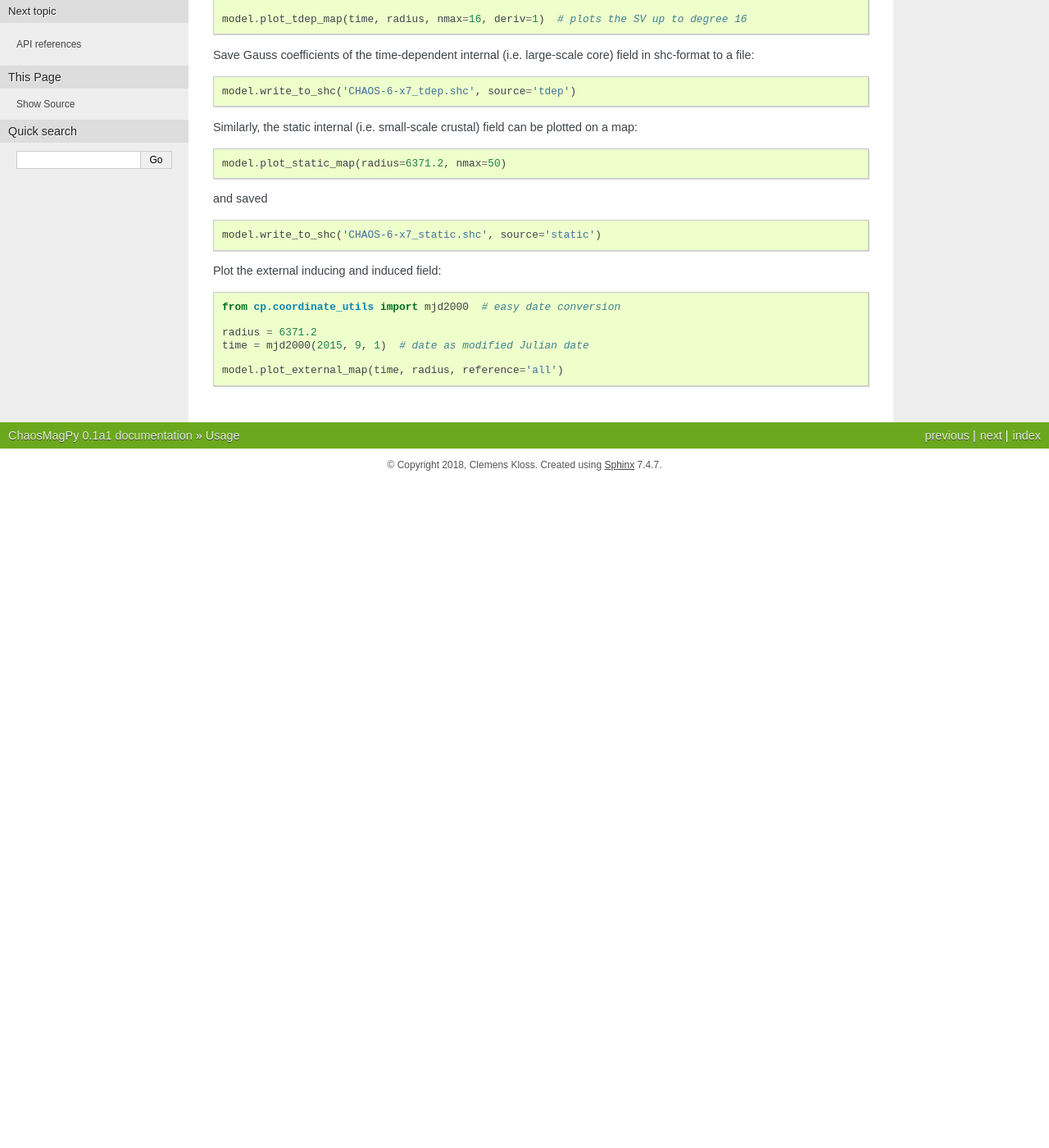
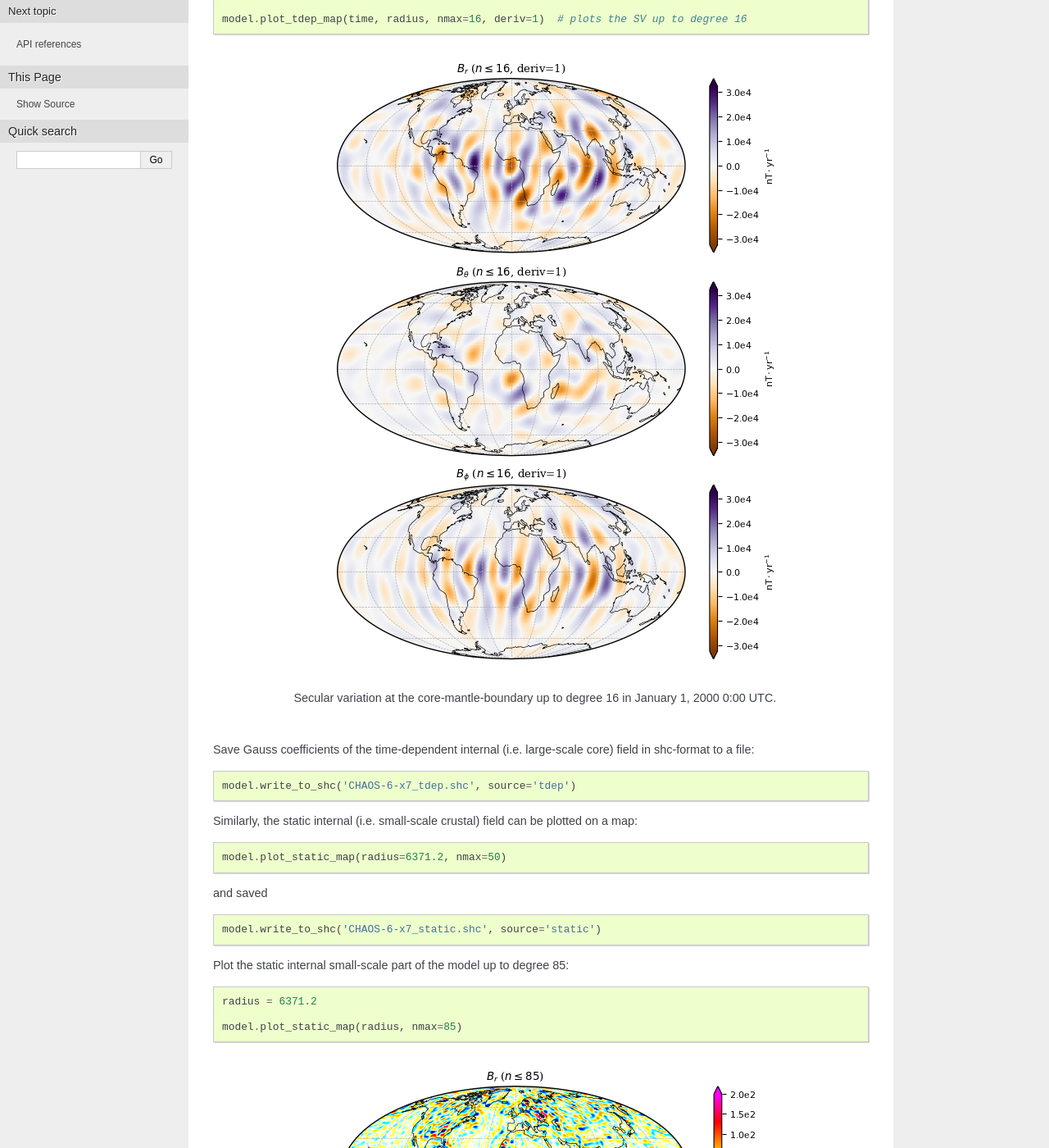
Before and after one commit to ancklo/ChaosMagPy, a Sphinx documentation site: the page built from docs/source/usage.rst, in a window 1280 px wide and 1400 px high, scrolled down 270 px. Shown: the whole window at 82% size. Built offline with Sphinx 7.4.7, drawn with Linux system fonts in a browser that asks for light colours; before the commit the page ends 900 px from its top, so only the background shows below that; some of the changed text lies outside the part shown.

Commit message:
Included two images in the usage section.

```diff
--- a/docs/source/usage.rst
+++ b/docs/source/usage.rst
@@ -14,6 +14,12 @@ CHAOS model mat-file, e.g. "CHAOS-6-x7.mat" in the current working directory:
    time = 0.0  # mjd2000, here Jan 1, 2000 0:00 UTC
 
    model.plot_tdep_map(time, radius, nmax=16, deriv=1)  # plots the SV up to degree 16
+
+.. figure:: images/plot_tdep_map.png
+   :align: center
+
+   Secular variation at the core-mantle-boundary up to degree 16 in
+   January 1, 2000 0:00 UTC.
 
 Save Gauss coefficients of the time-dependent internal (i.e. large-scale core)
 field in shc-format to a file:
@@ -35,13 +41,15 @@ and saved
 
    model.write_to_shc('CHAOS-6-x7_static.shc', source='static')
 
-Plot the external inducing and induced field:
+Plot the static internal small-scale part of the model up to degree 85:
 
 .. code-block:: python
 
-   from cp.coordinate_utils import mjd2000  # easy date conversion
+   radius = 6371.2
 
-   radius = 6371.2
-   time = mjd2000(2015, 9, 1)  # date as modified Julian date
+   model.plot_static_map(radius, nmax=85)
 
-   model.plot_external_map(time, radius, reference='all')
+.. figure:: images/plot_static_map.png
+   :align: center
+
+   Static internal small-scale field at Earth's surface up to degree 85.
```
Also changed, not shown: docs/source/images/plot_static_map.png (added), docs/source/images/plot_tdep_map.png (added).
